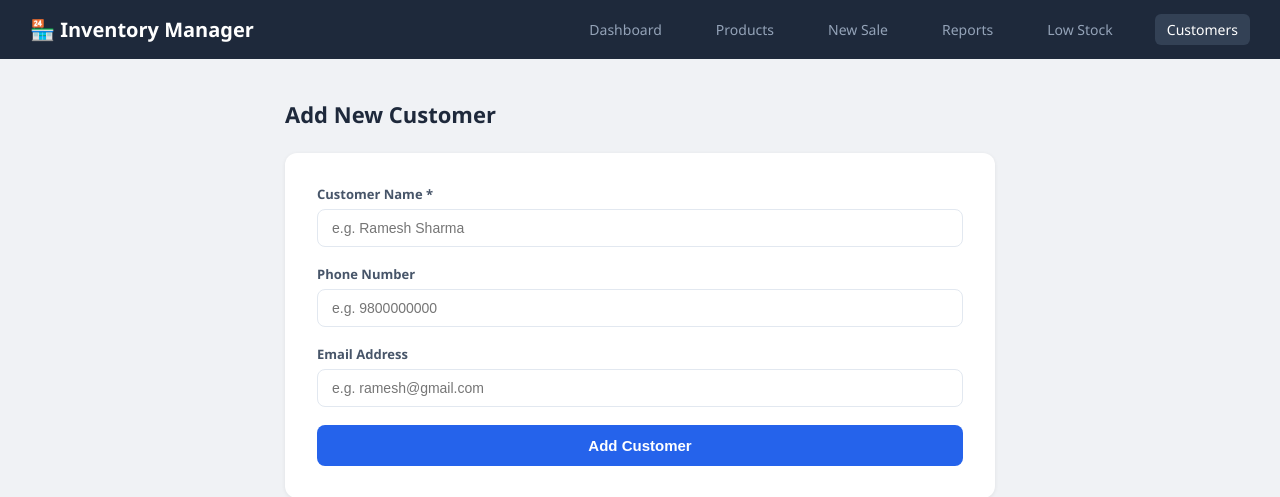
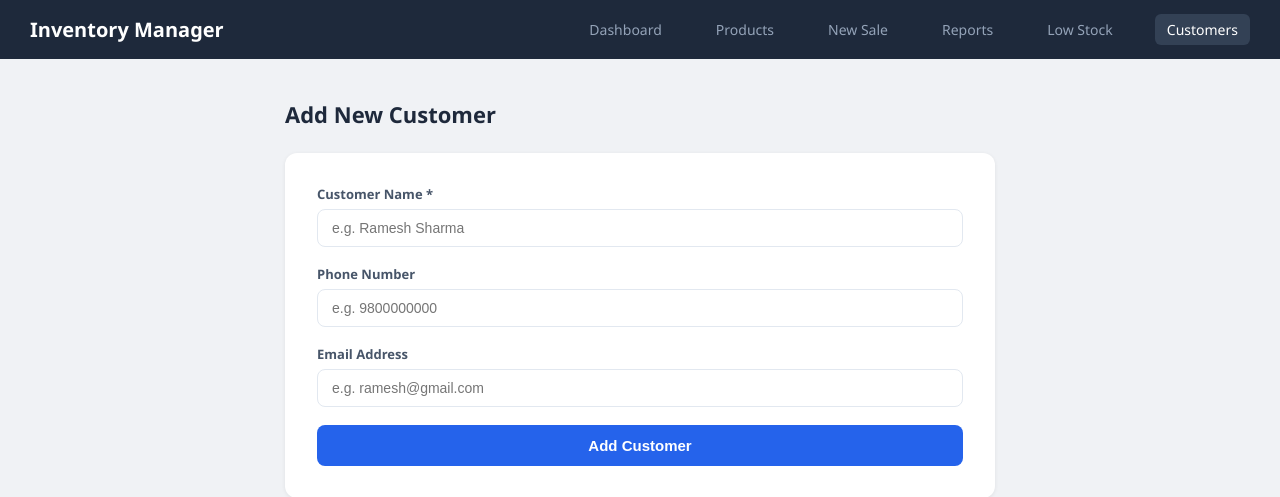
Before and after one commit to acharya-pratik/Inventory_management_system, a PHP site: page /add_customer.php in a window 1280 px wide. Shown: the top 497 px of the page. Run offline with PHP 8.4, Linux system fonts and the light colour scheme; data that the repository does not hold is empty.

Commit message:
some changes

```diff
--- a/add_customer.php
+++ b/add_customer.php
@@ -102,7 +102,7 @@ $customers = $pdo->query("
 <body>
 
 <nav>
-    <span class="brand">🏪 Inventory Manager</span>
+    <span class="brand"> Inventory Manager</span>
     <a href="index.php">Dashboard</a>
     <a href="products.php">Products</a>
     <a href="new_sale.php">New Sale</a>
```
